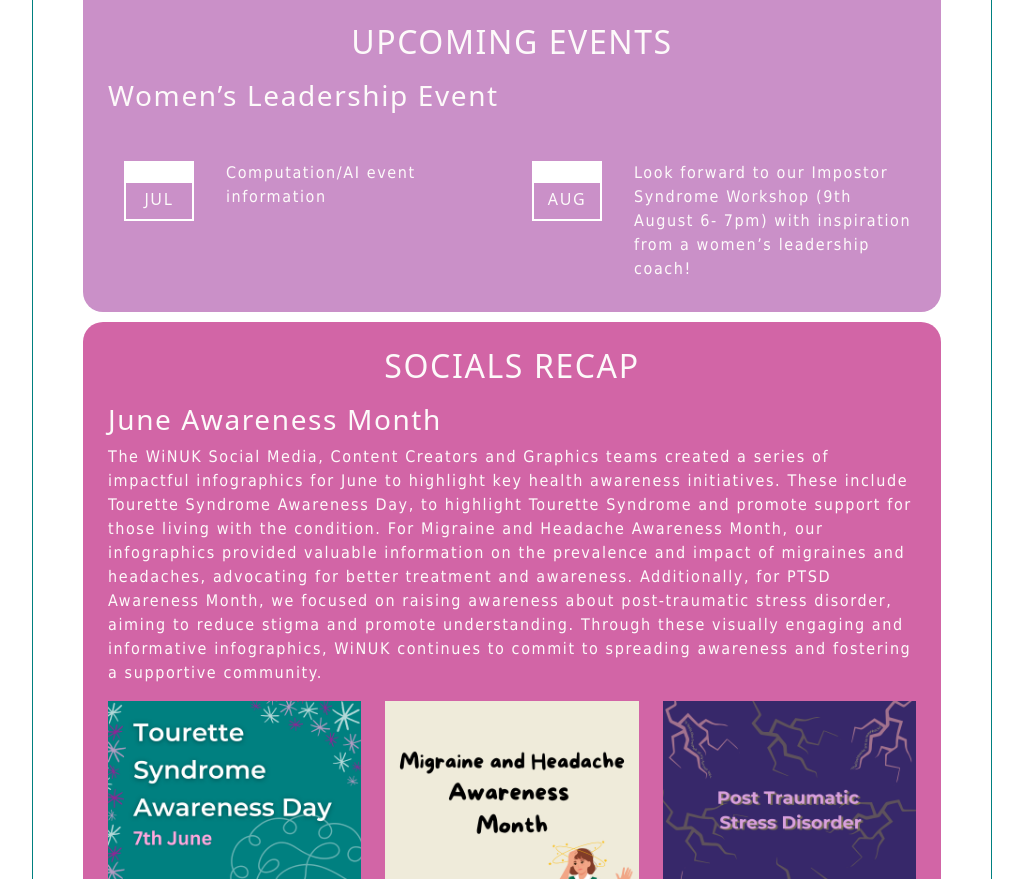
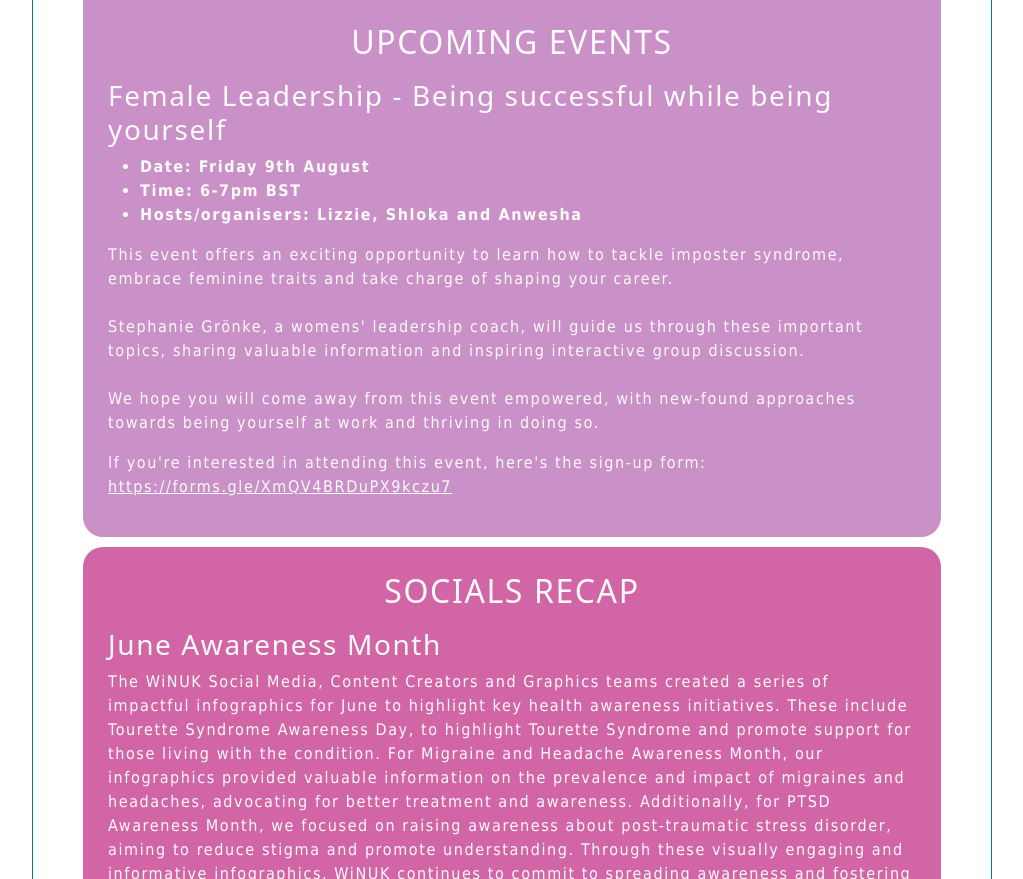
Before and after one commit to cvdana/july-winuk-newsletter, a plain HTML site: page index.html in a window 1280 px wide. Shown: the part 1903-2782 px from the top of the page, without its empty margins (128-1151 px from the left). Drawn offline with nearby package versions, Linux system fonts and the light colour scheme.

Commit message:
updated events

```diff
--- a/index.html
+++ b/index.html
@@ -158,41 +158,35 @@
               </a>
             </p>
             <h2>UPCOMING EVENTS</h2>
-            <h3>Women’s Leadership Event</h3>
-          </div>
-
-          <div class="event-final"></div>
-
-          <div class="row mt-5 ps-3">
-            <div class="col-md">
-              <div class="row">
-                <div class="col-md-3">
-                  <div class="calendar">
-                    <div class="top-calendar"></div>
-                    JUL
-                  </div>
-                </div>
-                <div class="col-md-9">
-                  <p>Computation/AI event information</p>
-                </div>
-              </div>
-            </div>
-            <div class="col-md">
-              <div class="row">
-                <div class="col-md-3">
-                  <div class="calendar">
-                    <div class="top-calendar"></div>
-                    AUG
-                  </div>
-                </div>
-                <div class="col-md-9">
-                  <p>
-                    Look forward to our Impostor Syndrome Workshop (9th August
-                    6- 7pm) with inspiration from a women’s leadership coach!
-                  </p>
-                </div>
-              </div>
-            </div>
+            <h3>Female Leadership - Being successful while being yourself</h3>
+            <ul>
+              <li><strong>Date: Friday 9th August</strong></li>
+              <li><strong>Time: 6-7pm BST</strong></li>
+              <li>
+                <strong>Hosts/organisers: Lizzie, Shloka and Anwesha</strong>
+              </li>
+            </ul>
+            <p>
+              This event offers an exciting opportunity to learn how to tackle
+              imposter syndrome, embrace feminine traits and take charge of
+              shaping your career.<br /><br />
+              Stephanie Grönke, a womens' leadership coach, will guide us
+              through these important topics, sharing valuable information and
+              inspiring interactive group discussion. <br /><br />We hope you
+              will come away from this event empowered, with new-found
+              approaches towards being yourself at work and thriving in doing
+              so.
+            </p>
+            <p>
+              If you're interested in attending this event, here's the sign-up
+              form:
+              <a
+                href="https://forms.gle/XmQV4BRDuPX9kczu7"
+                target="_blank"
+                title="sign-up form for this event"
+                >https://forms.gle/XmQV4BRDuPX9kczu7
+              </a>
+            </p>
           </div>
         </article>
 
```
